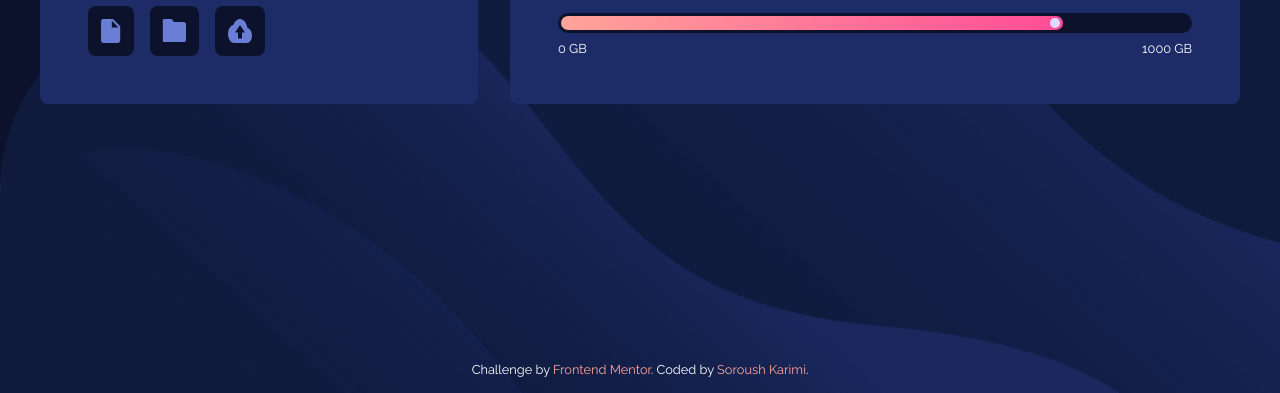
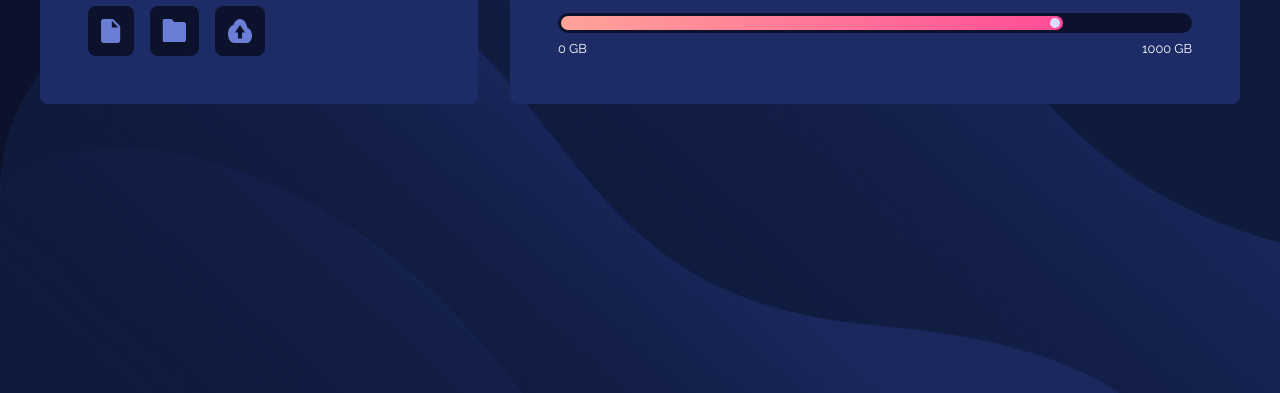
Before and after one commit to soroushmdn/Fylo-data-storage-component, a plain HTML site: page index.html in a window 1280 px wide. Shown: the part 407-800 px from the top of the page. Drawn offline with Linux system fonts and the light colour scheme.

Commit message:
Update index.html

```diff
--- a/index.html
+++ b/index.html
@@ -54,15 +54,7 @@
           </div>
         </div>
 
-        <footer>
-          Challenge by
-          <a
-            href="https://www.frontendmentor.io/challenges/fylo-data-storage-component-1dZPRbV5n"
-            target="_blank"
-            >Frontend Mentor</a
-          >. Coded by
-          <a href="https://github.com/soroushmdn">Soroush Karimi</a>.
-        </footer>
+
       </div>
     </section>
   </body>
```
